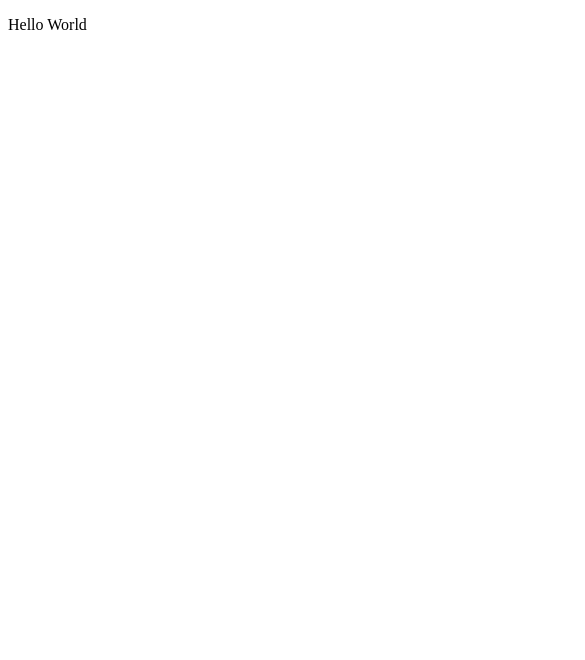
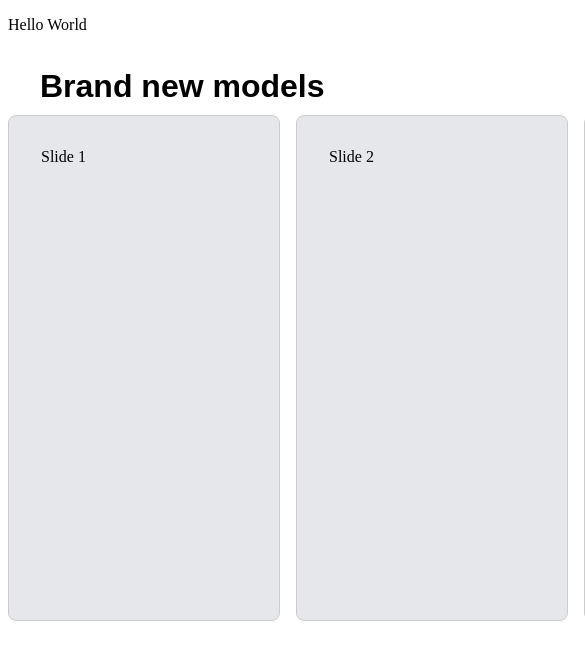
Before and after one commit to FSJAN25-team2/Product_catalog_Galera_team, a React (Vite) app: page /#/ in a window 390 px wide. Shown: the top 660 px of the page, 585 px wide, since content can reach past the window. Built offline with nearby package versions, Linux system fonts and the light colour scheme.

Commit message:
add swiperphone component

```diff
--- a/package.json
+++ b/package.json
@@ -14,12 +14,14 @@
     "@emotion/styled": "^11.14.0",
     "@mui/material": "^7.0.2",
     "@reduxjs/toolkit": "^2.7.0",
+    "@types/swiper": "^5.4.3",
     "classnames": "^2.5.1",
     "prettier": "^3.5.3",
     "react": "^19.0.0",
     "react-dom": "^19.0.0",
     "react-redux": "^9.2.0",
-    "react-router-dom": "^7.5.1"
+    "react-router-dom": "^7.5.1",
+    "swiper": "^11.2.6"
   },
   "devDependencies": {
     "@eslint/js": "^9.22.0",
@@ -30,6 +32,7 @@
     "eslint-plugin-react-hooks": "^5.2.0",
     "eslint-plugin-react-refresh": "^0.4.19",
     "globals": "^16.0.0",
+    "sass": "^1.86.3",
     "typescript": "~5.7.2",
     "typescript-eslint": "^8.26.1",
     "vite": "^6.3.1"
--- a/src/app/App.tsx
+++ b/src/app/App.tsx
@@ -1,8 +1,13 @@
+import SwiperPhone from "../compoents/SwiperPhone/SwiperPhone";
+
 function App() {
+  return (
+    <>
+      <p>Hello World</p>
+      <SwiperPhone />
+    </>
 
-  return (
-    <p>Hello World</p>
-  )
+  );
 }
 
-export default App
+export default App;
--- /dev/null
+++ b/src/compoents/SwiperPhone/SwiperPhone.scss
@@ -0,0 +1,105 @@
+.carousel-wrapper {
+  width: 1136px;
+  height: 571px;
+  margin: 0 auto;
+  padding: 0;
+  // border: 1px solid #ccc;
+  background-color: transparent;
+  box-sizing: border-box;
+  position: relative;
+  display: flex;
+  flex-direction: column;
+  overflow: hidden;
+}
+
+.carousel-header {
+  position: relative;
+  width: 100%;
+  height: 65px;
+  padding: 0;
+  box-sizing: border-box;
+}
+
+.carousel-header h2 {
+  position: absolute;
+  top: 16px;
+  left: 32px;
+  font-family: Mont, sans-serif;
+  font-weight: 800;
+  font-size: 32px;
+  line-height: 41px;
+  letter-spacing: -1%;
+  margin: 0;
+  padding: 0;
+  color: #000;
+}
+
+.swiper-buttons {
+  position: absolute;
+  top: 16px;
+  right: 32px;
+  display: flex;
+  gap: 8px;
+}
+
+.swiper-controls {
+  flex: 1;
+  display: flex;
+  justify-content: flex-start;
+  align-items: stretch;
+  overflow: hidden;
+  padding: 0;
+  margin: 0;
+}
+
+.mySwiper {
+  width: 100%;
+  height: 100%;
+  display: flex;
+  flex-direction: row;
+  padding: 0;
+}
+
+.swiper-slide {
+  width: 272px;
+  height: 506px;
+  display: flex;
+  justify-content: flex-start;
+  align-items: flex-start;
+  margin-bottom: 0;
+}
+
+.card {
+  width: 100%;
+  height: 100%;
+  border-radius: 8px;
+  border: 1px solid #ccc;
+  padding: 32px;
+  background-color: #e5e7eb;
+  box-sizing: border-box;
+}
+
+.swiper-button {
+  width: 32px;
+  height: 32px;
+  border-radius: 50%;
+  font-size: 18px;
+  background: #e5e7eb;
+  border: none;
+  cursor: pointer;
+  transition: background 0.3s ease;
+  display: flex;
+  justify-content: center;
+  align-items: center;
+  padding: 0;
+
+  &:hover {
+    background-color: #d1d5db;
+  }
+}
+
+.swiper-wrapper {
+  align-items: flex-end;
+  margin: 0;
+  padding: 0;
+}
--- /dev/null
+++ b/src/compoents/SwiperPhone/SwiperPhone.tsx
@@ -0,0 +1,49 @@
+import { useRef } from 'react';
+import { Swiper, SwiperSlide } from 'swiper/react';
+import 'swiper/css';
+import 'swiper/css/pagination';
+import { Pagination } from 'swiper/modules';
+import { Swiper as SwiperType } from 'swiper';
+
+import './SwiperPhone.scss';
+
+export default function SwiperPhone() {
+  const swiperRef = useRef<SwiperType | null>(null);
+
+  const slidePrev = () => swiperRef.current?.slidePrev();
+  const slideNext = () => swiperRef.current?.slideNext();
+
+  return (
+    <div className="carousel-wrapper">
+      <div className="carousel-header">
+        <h2>Brand new models</h2>
+        <div className="swiper-buttons">
+          <button onClick={slidePrev} className="swiper-button">
+            ←
+          </button>
+          <button onClick={slideNext} className="swiper-button">
+            →
+          </button>
+        </div>
+      </div>
+      <div className="swiper-controls">
+        <Swiper
+          onSwiper={(swiper) => (swiperRef.current = swiper)}
+          slidesPerView={4}
+          spaceBetween={16}
+          grabCursor={true}
+          pagination={false}
+          modules={[Pagination]}
+          className="mySwiper"
+          wrapperClass="swiper-wrapper"
+        >
+          {Array.from({ length: 12 }, (_, i) => (
+            <SwiperSlide key={i}>
+              <div className="card">Slide {i + 1}</div>
+            </SwiperSlide>
+          ))}
+        </Swiper>
+      </div>
+    </div>
+  );
+}
--- /dev/null
+++ b/src/custom.d.ts
@@ -0,0 +1,2 @@
+declare module 'swiper/css';
+declare module 'swiper/css/pagination';
--- a/tsconfig.app.json
+++ b/tsconfig.app.json
@@ -22,5 +22,8 @@
     "noFallthroughCasesInSwitch": true,
     "noUncheckedSideEffectImports": true
   },
-  "include": ["src"]
+  "include": [
+    "src",
+    "src/custom.d.ts"
+  ]
 }
```
Also changed, not shown: 1 other file (tests, documents, lock files or other folders).
